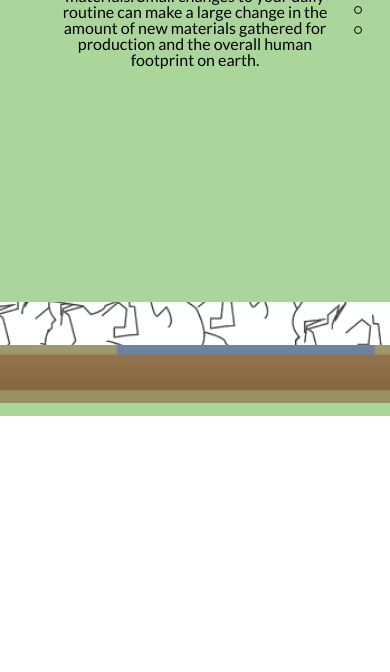
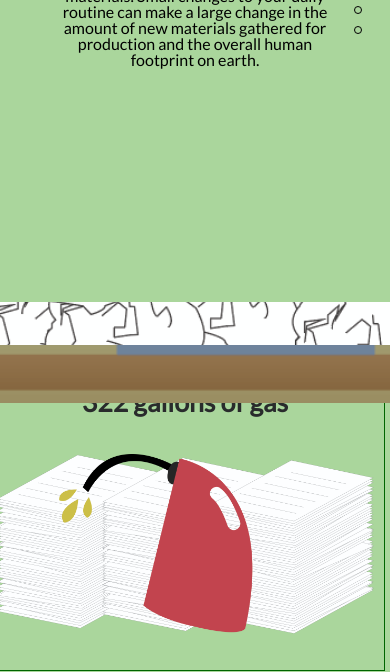
Before and after one commit to averyhw/Project-2, a website: page index.html in a window 390 px wide. Shown: the part 542-1214 px from the top of the page. Before the commit the page ends 958 px from the top, so only its background shows below. Drawn offline with nearby package versions, Linux system fonts and the light colour scheme; files whose address does not match are found by name; a web font is replaced by a local one.

Commit message:
design done

```diff
--- a/SlickQuiz-master/js/slickQuiz-config.js
+++ b/SlickQuiz-master/js/slickQuiz-config.js
@@ -9,7 +9,7 @@ var quizJSON = {
         "results": "<h5>Learn more at the EPA's website! Happy recycling!</h5>",
         "level1":  "<p>Recycle Pro</p>",
         "level2":  "<p>Intermediate Recycler</p>",
-        "level3":  "<p>Not a Good Recycler</p>",
+        "level3":  "<p>Could Be Better</p>",
         "level4":  "<p>Never Recycled</p>",
         "level5":  "<p>What is recycling?</p>" // no comma here
     },
--- a/css/styles.css
+++ b/css/styles.css
@@ -17,6 +17,8 @@ h2{
 h5{
   margin: 15px;
   font-family: 'Lato', sans-serif;
+  font-weight: bold;
+  font-size: 20pt;
 }
 p{
   font-family: 'Lato', sans-serif;
@@ -144,9 +146,19 @@ p{
   width: 100%;
   height: auto;
 }
+.chart-side{
+  margin-left: 20px;
+}
 .paper-stack{
   width: 100%;
   height: auto;
+}
+.paper-gas{
+  margin-right: 20px;
+  margin-top: 30px;
+  text-align: center;
+  padding: 10px;
+  border: 1px solid darkgreen;
 }
 .bottom{
   margin: auto;
@@ -215,7 +227,8 @@ a:visited{
 }
 .quizArea{
   background-color: #cee5c6;
-  padding: 10px;
+  padding: 50px;
+  margin: auto;
 }
 .quiz-answer{
   background-color: #abd59e;
--- a/index.html
+++ b/index.html
@@ -175,18 +175,17 @@
         <div class="section" id="section6">
           <h1>The Impact</h1>
           <div class="row">
-            <div class="col-md-12">
-              <img class="col-md-2 col-sm-5 col-xs-5 chart float-left" src="../Project2/icons/chart.png">
-              <p class="col-md-11 col-sm-7 col-xs-7 intro-graph">A lot of progress has been made over the past few decade in terms of amount of trash recycled. In 1980, the average person produced an average of 3.7 pounds of trash per day, but less than 10 percent was recycled. In 2014, the average pounds of trash per person per day increased to 4.4, but the percentage recycled increased to 34.6 percent (EPA).</p>
+            <div class="col-md-9 chart-side">
+              <img class="col-md-5 col-sm-5 col-xs-5 chart float-left" src="../Project2/icons/chart.png">
+              <p class="col-md-7 col-sm-7 col-xs-7 intro-graph">A lot of progress has been made over the past few decade in terms of amount of trash recycled. <br/><br/>In 1980, the average person produced an average of 3.7 pounds of trash per day, but less than 10 percent was recycled. <br/><br/>In 2014, the average pounds of trash per person per day increased to 4.4, but the percentage recycled increased to 34.6 percent (EPA).</p>
             </div>
-          </div>
-          <div class="row">
-            <div class="col-md-12 bottom">
-              <div class="col-md-6"></div>
-              <div class="col-md-6"><p>Every <em>ton</em> of paper recycled saves the energy equivalent of<br/>
-              <strong>322 gallons of gas</strong>
-              <img class="paper-stack" src="../Project2/icons/paper-stack.png"></div>
+            <div class="col-md-2 float-right paper-gas">
+              <h5>Fun Fact:</h5>
+              <p>Every ton of paper recycled saves the energy equivalent of
+                <h5>322 gallons of gas</h5></p>
+            <img class="paper-stack" src="../Project2/icons/paper-gas.png">
             </div>
+            <div class="col-md-4"></div>
           </div>
         </div>
 
```
Also changed, not shown: icons/paper-gas.png (added).
